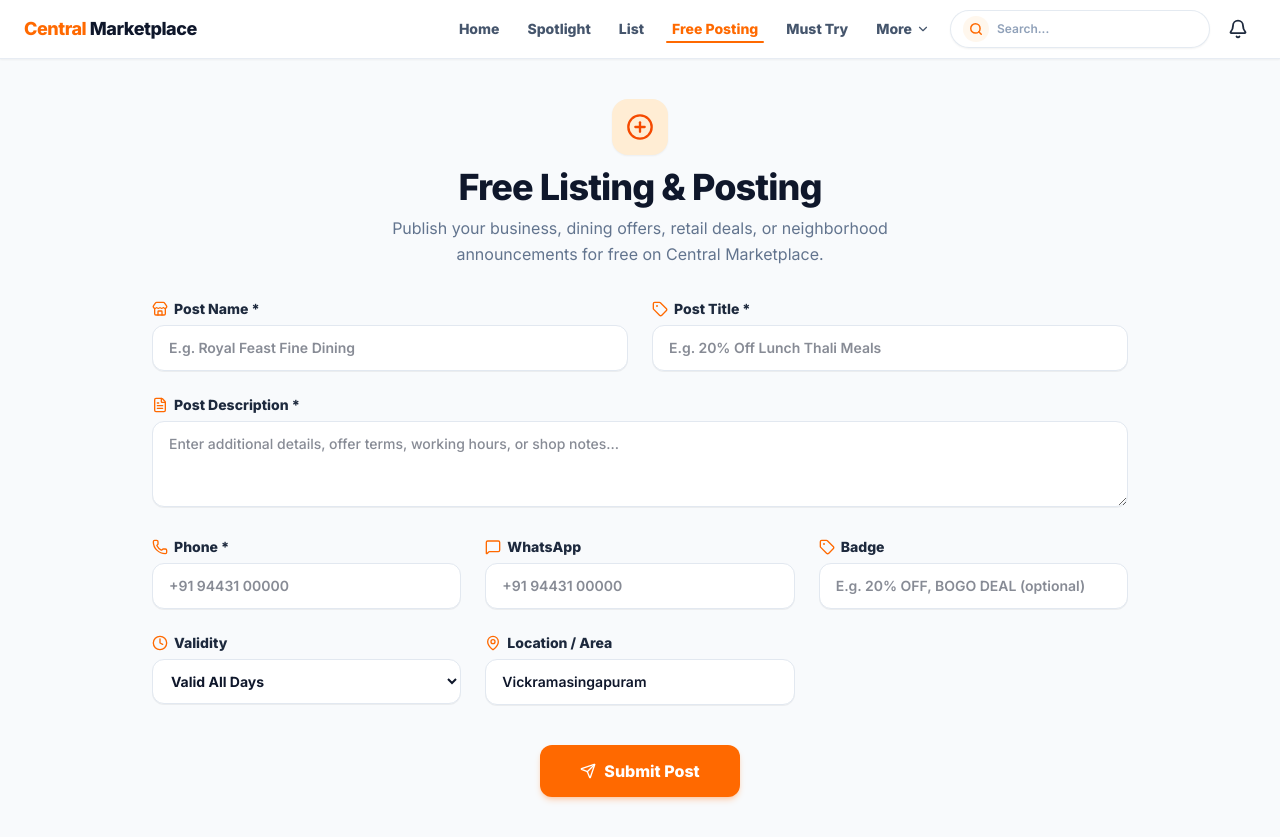
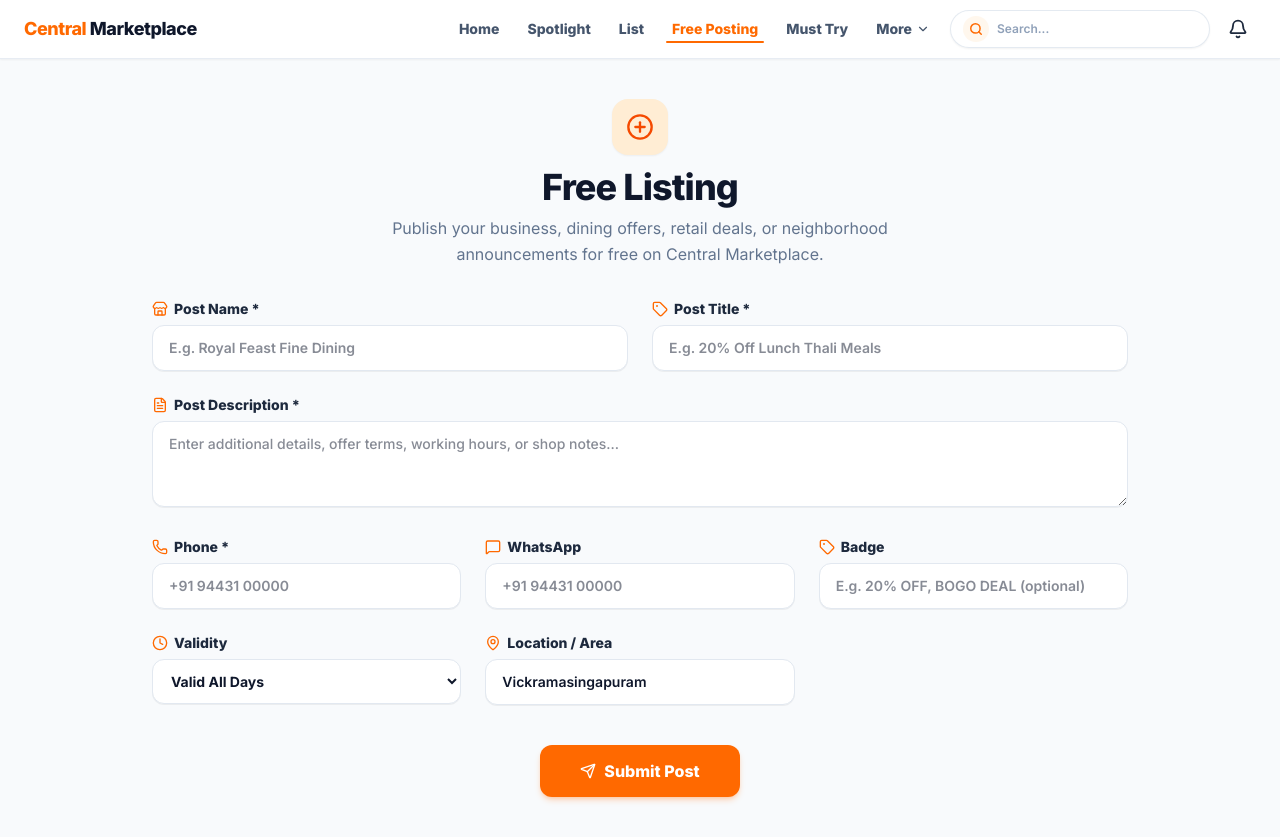
Before and after one commit to bala290498/central-marketplace-03, a Next.js app: page /register in a window 1280 px wide. Built offline with nearby package versions, Linux system fonts and the light colour scheme.

Commit message:
Rename page title header to Free Listing

```diff
--- a/src/components/ListYourBusinessClient.tsx
+++ b/src/components/ListYourBusinessClient.tsx
@@ -114,7 +114,7 @@
                 <PlusCircle className="w-7 h-7" />
               </div>
               <h1 className="text-3xl sm:text-4xl font-extrabold text-slate-900 tracking-tight">
-                Free Listing &amp; Posting
+                Free Listing
               </h1>
               <p className="text-sm sm:text-base text-slate-500 max-w-lg mx-auto mt-2 leading-relaxed">
                 Publish your business, dining offers, retail deals, or neighborhood announcements for free on Central Marketplace.
```
